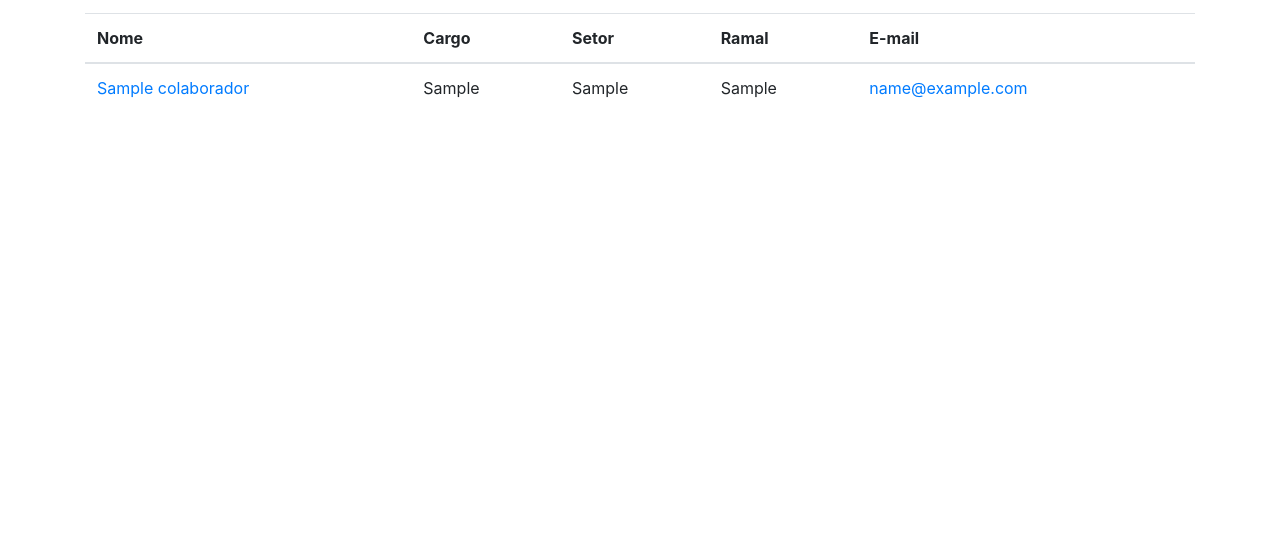
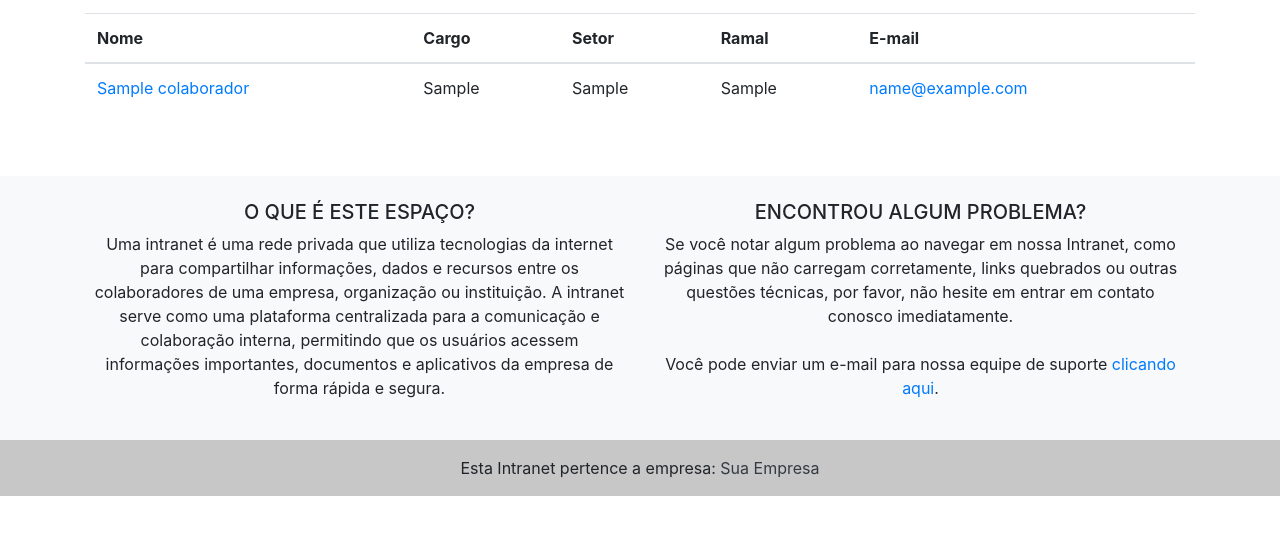
Before and after one commit to marcoskw/intranet, a Django app: page / in a window 1280 px wide. Shown: the part 177-712 px from the top of the page. Run offline with Django 4.2, Linux system fonts and the light colour scheme; tables that the repository leaves empty hold one stand-in row (values such as "Sample post"); some libraries are stand-ins or nearby versions.

Commit message:
Adicionando footer na página principal e atualização do README.md com todo procedimento de instalação

```diff
--- a/templates/base.html
+++ b/templates/base.html
@@ -28,7 +28,8 @@
       </div>
     </div>
   </div>
-
+  <br><br>
+  {% include 'parciais/_footer.html' %}
   <!-- Bootstrap core JavaScript -->
   <script src="{% static 'vendor/jquery/jquery.slim.min.js' %}"></script>
   <script src="{% static 'vendor/bootstrap/js/bootstrap.bundle.min.js' %}"></script>
--- /dev/null
+++ b/templates/parciais/_footer.html
@@ -0,0 +1,32 @@
+<footer class="bg-light text-center text-lg-start">
+    <div class="container p-4">
+      <div class="row">
+        <div class="col-lg-6 col-md-12 mb-4 mb-md-0">
+          <h5 class="text-uppercase">O que é este espaço?</h5>
+          <p>
+            Uma intranet é uma rede privada que utiliza tecnologias da internet para compartilhar
+            informações, dados e recursos entre os colaboradores de uma empresa, organização ou instituição.
+            A intranet serve como uma plataforma centralizada para a comunicação e colaboração interna,
+            permitindo que os usuários acessem informações importantes, documentos e aplicativos da empresa
+            de forma rápida e segura.
+          </p>
+        </div>
+        <div class="col-lg-6 col-md-12 mb-4 mb-md-0">
+          <h5 class="text-uppercase">Encontrou algum problema?</h5>
+
+          <p>
+            Se você notar algum problema ao navegar em nossa Intranet, como páginas que não
+            carregam corretamente, links quebrados ou outras questões técnicas, por favor,
+            não hesite em entrar em contato conosco imediatamente.
+            <br><br>
+            Você pode enviar um e-mail para nossa
+            equipe de suporte <a href="mailto:marcoskorbeswerle@hotmail.com?subject=Intranet">clicando aqui</a>.
+          </p>
+        </div>
+      </div>
+    </div>
+    <div class="text-center p-3" style="background-color: rgba(0, 0, 0, 0.2);">
+        Esta Intranet pertence a empresa:
+      <a class="text-dark" href="#">Sua Empresa</a>
+    </div>
+  </footer>
```
Also changed, not shown: README.md.
